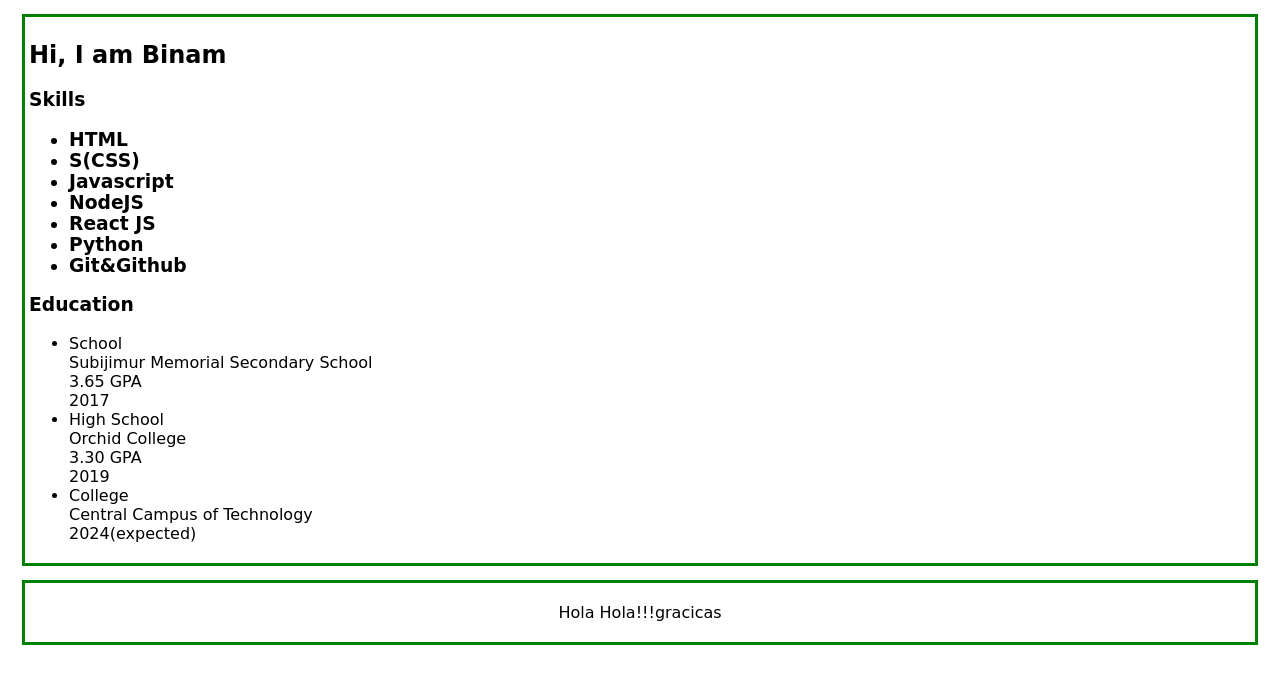
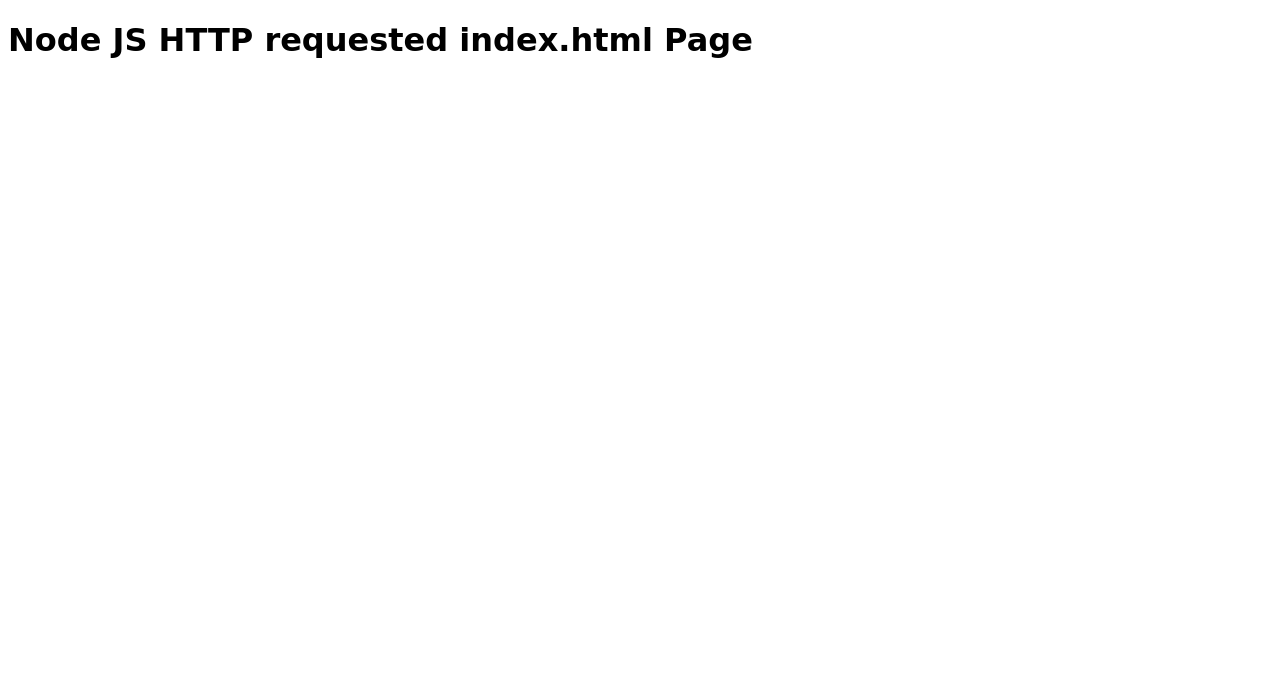
Before and after one commit to Explorer720/nodejs-web-server, a website: page index.html in a window 1280 px wide. Drawn offline with Linux system fonts and the light colour scheme.

Commit message:
Update index.html

```diff
--- a/index.html
+++ b/index.html
@@ -9,37 +9,6 @@
 	}
 </style>
 <body>
-<div style="border: 3px solid green;padding: 4px;margin: 14px;">
-<h2>Hi, I am Binam</h2>
-<h3>Skills
-	<ul>
-		<li>HTML</li>
-		<li>S(CSS)</li>
-		<li>Javascript</li>
-		<li>NodeJS</li>
-		<li>React JS</li>
-		<li>Python</li>
-		<li>Git&Github</li>
-	</ul>
-</h3>
-<h3>Education</h3>
-	<ul>
-		<li>School</li>
-		Subijimur Memorial Secondary School <br>
-		3.65 GPA<br>
-		2017
-		<li>High School</li>
-		Orchid College<br>
-		3.30 GPA<br>
-		2019
-		<li>College</li>
-		Central Campus of Technology<br>
-		2024(expected)
-	</ul>
-
-</div>
-<div style="border: 3px solid green;padding: 4px;margin: 14px;">
-	<p style="text-align: center;">Hola Hola!!!gracicas</p>
-</div>
+<h1>Node JS HTTP requested index.html Page
 </body>
 </html>
```
